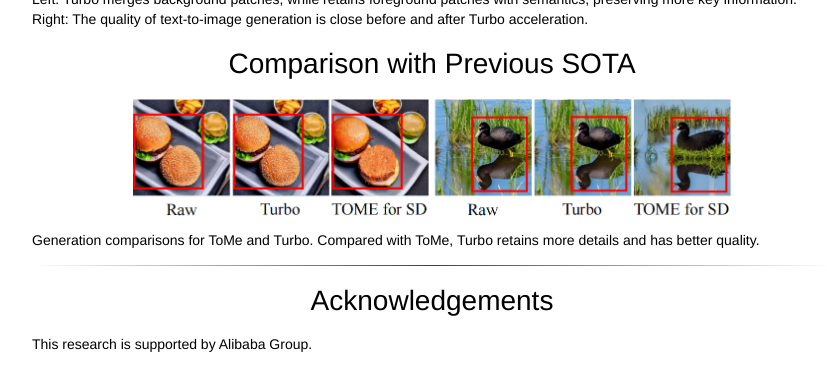
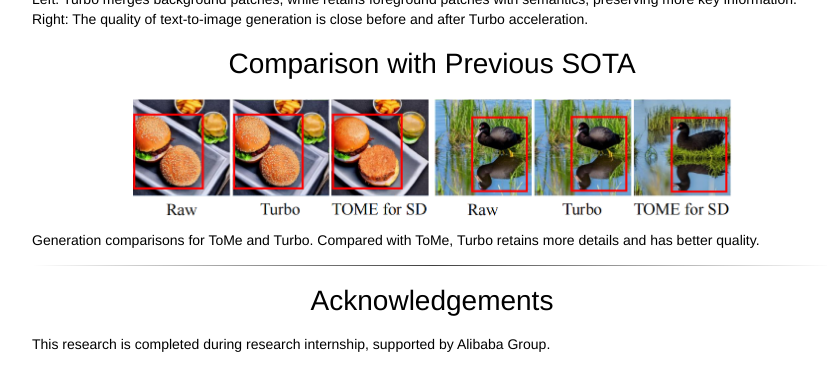
Before and after one commit to ju-chen/Voide1220.github.io, a Jekyll site: the page turbo/index.html, which Jekyll copies as it is, in a window 1280 px wide and 900 px high, scrolled down 3996 px, cut to the strip 491-882 px from the top of the window. Shown: the whole strip, without its empty margins (208-1035 px from the left). Built offline with Jekyll 4.4.1, drawn with Linux system fonts in a browser that asks for light colours; some web fonts are replaced.

Commit message:
Update index.html

```diff
--- a/turbo/index.html
+++ b/turbo/index.html
@@ -405,7 +405,7 @@
       <hr>
       <center> <h1> Acknowledgements </h1> </center>
 	<p>
-		This research is supported by Alibaba Group.
+		This research is completed during research internship, supported by Alibaba Group.
 	</p>
 
       <br>
```
